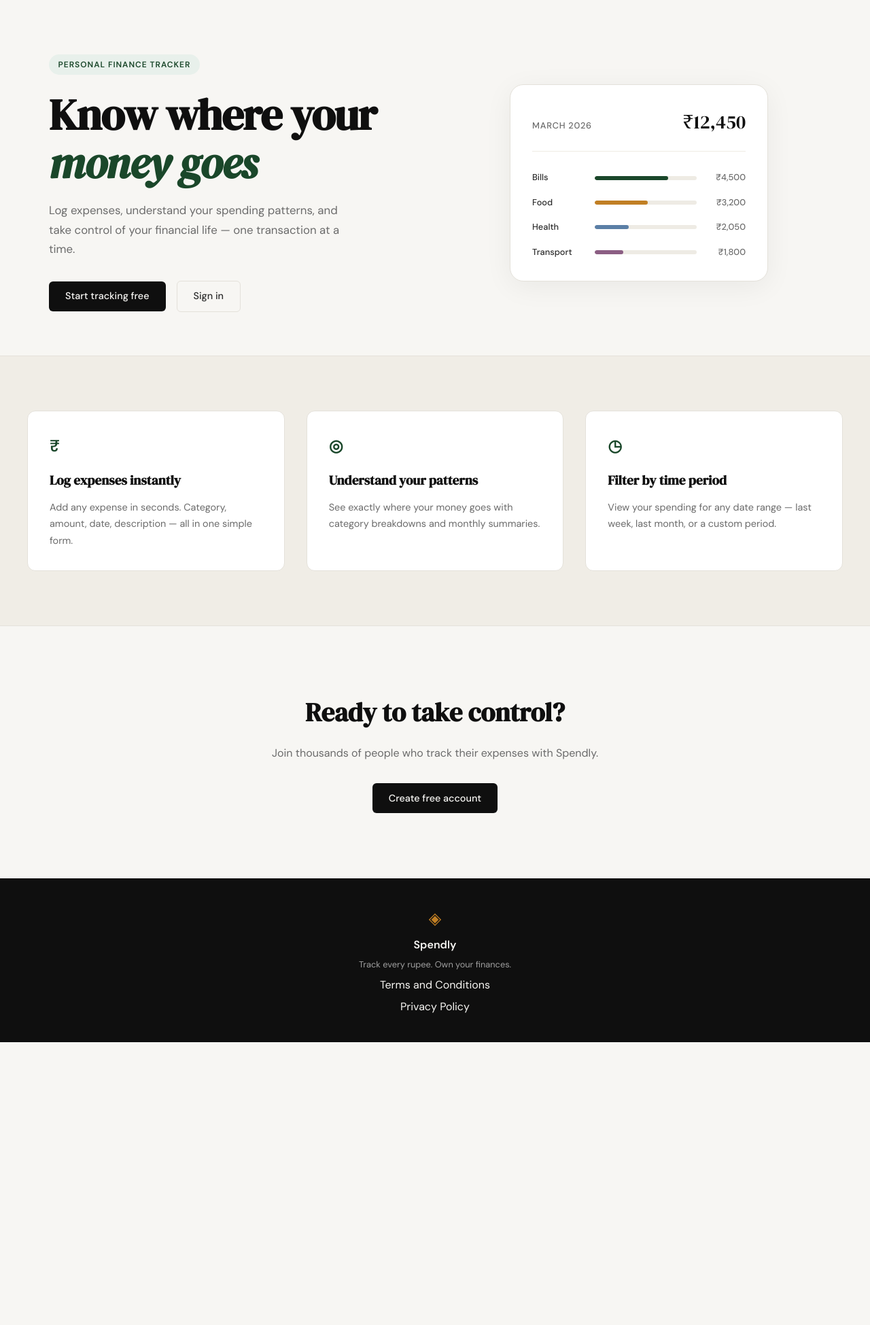
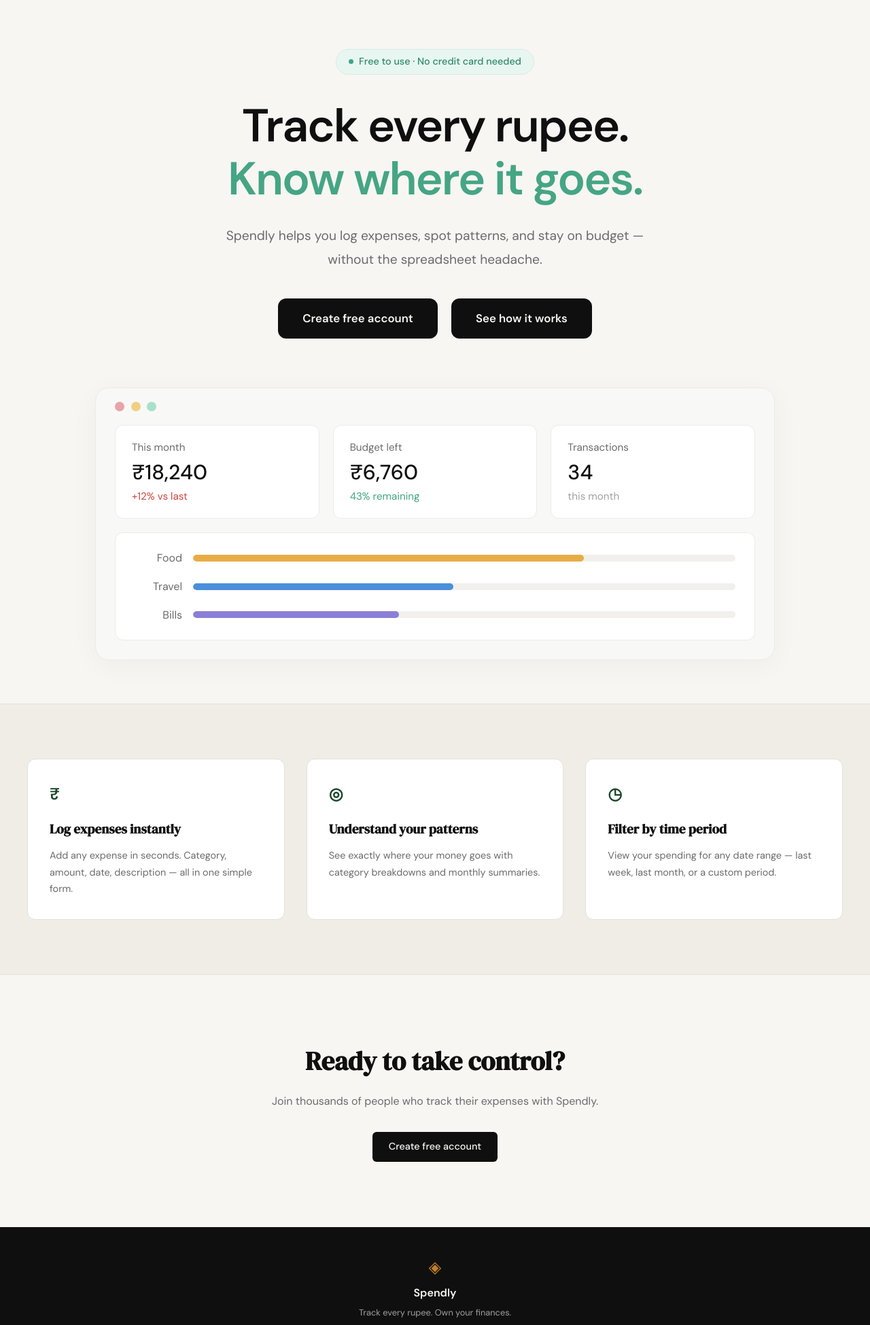
Before and after one commit to sagaraga/expense-tracker-project, a Flask app: page / in a window 1280 px wide. Shown: the part 61-2010 px from the top of the page at 68% size. Before the commit the page ends 1594 px from the top, so only its background shows below. Run offline with Flask 3, Linux system fonts and the light colour scheme.

Commit message:
added new pages and modified home page design

```diff
--- a/app.py
+++ b/app.py
@@ -20,6 +20,16 @@ def register():
 @app.route("/login")
 def login():
     return render_template("login.html")
+
+
+@app.route("/terms")
+def terms():
+    return render_template("terms.html")
+
+
+@app.route("/privacy")
+def privacy():
+    return render_template("privacy.html")
 
 
 # ------------------------------------------------------------------ #
--- a/static/css/style.css
+++ b/static/css/style.css
@@ -124,137 +124,182 @@ a { color: inherit; text-decoration: none; }
 /* ------------------------------------------------------------------ */
 
 .hero {
-    padding: 5rem 2rem 4rem;
-    display: grid;
-    grid-template-columns: 1fr 1fr;
-    gap: 4rem;
-    align-items: center;
+    padding: 4.5rem 2rem 4rem;
     max-width: var(--max-width);
+    margin: 0 auto;
+    text-align: center;
+}
+
+.hero-inner {
+    max-width: 760px;
     margin: 0 auto;
 }
 
 .hero-badge {
-    display: inline-block;
-    background: var(--accent-light);
-    color: var(--accent);
-    font-size: 0.75rem;
-    font-weight: 600;
-    letter-spacing: 0.08em;
-    text-transform: uppercase;
-    padding: 0.35rem 0.85rem;
+    display: inline-flex;
+    align-items: center;
+    gap: 0.5rem;
+    background: #e8f6f1;
+    color: #2f8a6b;
+    border: 1px solid #d3ede4;
+    font-size: 0.9rem;
+    font-weight: 500;
+    padding: 0.4rem 1.1rem;
     border-radius: 999px;
-    margin-bottom: 1.5rem;
+    margin-bottom: 2.25rem;
+}
+
+.hero-badge-dot {
+    width: 7px;
+    height: 7px;
+    border-radius: 50%;
+    background: #3fa585;
 }
 
 .hero-title {
-    font-family: var(--font-display);
-    font-size: clamp(2.5rem, 5vw, 4rem);
-    line-height: 1.1;
-    letter-spacing: -0.02em;
+    font-family: var(--font-body);
+    font-weight: 600;
+    font-size: clamp(2.5rem, 6vw, 4.25rem);
+    line-height: 1.15;
+    letter-spacing: -0.03em;
     color: var(--ink);
-    margin-bottom: 1.25rem;
+    margin-bottom: 1.75rem;
 }
 
-.hero-title em {
-    font-style: italic;
-    color: var(--accent);
-}
+.hero-title-accent { color: #45a585; }
 
 .hero-subtitle {
-    font-size: 1.05rem;
+    font-size: 1.2rem;
     color: var(--ink-muted);
-    line-height: 1.7;
-    max-width: 460px;
-    margin-bottom: 2rem;
+    line-height: 1.8;
+    max-width: 640px;
+    margin: 0 auto 2.5rem;
 }
 
 .hero-actions {
     display: flex;
-    gap: 1rem;
+    gap: 1.25rem;
     align-items: center;
+    justify-content: center;
+}
+
+.hero-actions .btn-primary {
+    padding: 1rem 2.25rem;
+    border-radius: var(--radius-md);
+    font-size: 1.05rem;
+    font-weight: 600;
 }
 
 /* ------------------------------------------------------------------ */
-/* Mock card (hero visual)                                             */
+/* Mock dashboard (hero visual)                                        */
 /* ------------------------------------------------------------------ */
 
 .hero-visual {
-    display: flex;
-    justify-content: center;
+    margin: 4.5rem auto 0;
+    max-width: 1000px;
 }
 
-.mock-card {
-    background: var(--paper-card);
-    border: 1px solid var(--border);
+.mock-window {
+    background: #f8f8f7;
+    border: 1px solid var(--border-soft);
     border-radius: var(--radius-lg);
-    padding: 2rem;
-    width: 100%;
-    max-width: 380px;
-    box-shadow: 0 8px 40px rgba(0,0,0,0.06);
+    padding: 1.25rem 1.75rem 1.75rem;
+    text-align: left;
+    box-shadow: 0 8px 40px rgba(0,0,0,0.04);
 }
 
-.mock-card-header {
+.mock-dots {
     display: flex;
-    justify-content: space-between;
-    align-items: baseline;
-    margin-bottom: 1.75rem;
-    padding-bottom: 1.25rem;
-    border-bottom: 1px solid var(--border-soft);
+    gap: 0.6rem;
+    margin-bottom: 1.25rem;
 }
 
-.mock-label {
-    font-size: 0.8rem;
-    font-weight: 500;
-    color: var(--ink-muted);
-    text-transform: uppercase;
-    letter-spacing: 0.06em;
+.mock-dot {
+    width: 14px;
+    height: 14px;
+    border-radius: 50%;
 }
 
-.mock-total {
-    font-family: var(--font-display);
-    font-size: 1.75rem;
-    color: var(--ink);
+.mock-dot-red { background: #eaa3a8; }
+.mock-dot-yellow { background: #f1cf82; }
+.mock-dot-green { background: #a9e0cc; }
+
+.mock-stats {
+    display: grid;
+    grid-template-columns: repeat(3, 1fr);
+    gap: 1.25rem;
+    margin-bottom: 1.25rem;
 }
 
-.mock-bars { display: flex; flex-direction: column; gap: 1rem; }
+.mock-stat {
+    display: flex;
+    flex-direction: column;
+    gap: 0.25rem;
+    background: var(--paper-card);
+    border: 1px solid var(--border-soft);
+    border-radius: var(--radius-md);
+    padding: 1.25rem 1.5rem;
+}
+
+.mock-stat-label {
+    font-size: 0.95rem;
+    color: var(--ink-muted);
+}
+
+.mock-stat-value {
+    font-size: 1.9rem;
+    font-weight: 500;
+    color: var(--ink);
+    line-height: 1.3;
+}
+
+.mock-stat-note {
+    font-size: 0.95rem;
+    color: var(--ink-faint);
+}
+
+.mock-stat-down { color: #d0453f; }
+.mock-stat-up { color: #3fa585; }
+
+.mock-bars {
+    display: flex;
+    flex-direction: column;
+    gap: 1rem;
+    background: var(--paper-card);
+    border: 1px solid var(--border-soft);
+    border-radius: var(--radius-md);
+    padding: 1.5rem 1.75rem;
+}
 
 .mock-bar-row {
     display: grid;
-    grid-template-columns: 80px 1fr 60px;
+    grid-template-columns: 70px 1fr;
     align-items: center;
-    gap: 0.75rem;
+    gap: 1rem;
 }
 
 .mock-cat {
-    font-size: 0.8rem;
-    font-weight: 500;
-    color: var(--ink-soft);
+    font-size: 1rem;
+    color: var(--ink-muted);
+    text-align: right;
 }
 
 .mock-bar-track {
-    height: 6px;
-    background: var(--border-soft);
+    height: 10px;
+    background: #f1f0ec;
     border-radius: 999px;
     overflow: hidden;
 }
 
 .mock-bar {
     height: 100%;
-    background: var(--accent);
     border-radius: 999px;
     transition: width 0.6s ease;
 }
 
-.mock-bar-2 { background: var(--accent-2); }
-.mock-bar-3 { background: #5b7fa6; }
-.mock-bar-4 { background: #8b5e83; }
-
-.mock-amt {
-    font-size: 0.8rem;
-    font-weight: 500;
-    color: var(--ink-muted);
-    text-align: right;
-}
+.mock-bar-food { background: #e8ac45; }
+.mock-bar-travel { background: #4a8fdc; }
+.mock-bar-bills { background: #8a7fd6; }
 
 /* ------------------------------------------------------------------ */
 /* Buttons                                                             */
--- a/templates/base.html
+++ b/templates/base.html
@@ -34,8 +34,8 @@
             <span class="brand-icon">◈</span>
             <span class="footer-name">Spendly</span>
             <p class="footer-copy">Track every rupee. Own your finances.</p>
-            <a href="#">Terms and Conditions</a>
-            <a href="#">Privacy Policy</a>
+            <a href="{{ url_for('terms') }}">Terms and Conditions</a>
+            <a href="{{ url_for('privacy') }}">Privacy Policy</a>
         </div>
     </footer>
 
--- a/templates/landing.html
+++ b/templates/landing.html
@@ -6,55 +6,56 @@
 
 <section class="hero">
     <div class="hero-inner">
-        <div class="hero-badge">Personal Finance Tracker</div>
+        <div class="hero-badge"><span class="hero-badge-dot"></span>Free to use · No credit card needed</div>
         <h1 class="hero-title">
-            Know where your<br>
-            <em>money goes</em>
+            Track every rupee.<br>
+            <span class="hero-title-accent">Know where it goes.</span>
         </h1>
         <p class="hero-subtitle">
-            Log expenses, understand your spending patterns,
-            and take control of your financial life —
-            one transaction at a time.
+            Spendly helps you log expenses, spot patterns, and stay
+            on budget — without the spreadsheet headache.
         </p>
         <div class="hero-actions">
-            <a href="{{ url_for('register') }}" class="btn-primary">Start tracking free</a>
-            <a href="{{ url_for('login') }}" class="btn-ghost">Sign in</a>
+            <a href="{{ url_for('register') }}" class="btn-primary">Create free account</a>
+            <a href="#" class="btn-primary">See how it works</a>
         </div>
     </div>
     <div class="hero-visual">
-        <div class="mock-card">
-            <div class="mock-card-header">
-                <span class="mock-label">March 2026</span>
-                <span class="mock-total">₹12,450</span>
+        <div class="mock-window">
+            <div class="mock-dots">
+                <span class="mock-dot mock-dot-red"></span>
+                <span class="mock-dot mock-dot-yellow"></span>
+                <span class="mock-dot mock-dot-green"></span>
+            </div>
+            <div class="mock-stats">
+                <div class="mock-stat">
+                    <span class="mock-stat-label">This month</span>
+                    <span class="mock-stat-value">₹18,240</span>
+                    <span class="mock-stat-note mock-stat-down">+12% vs last</span>
+                </div>
+                <div class="mock-stat">
+                    <span class="mock-stat-label">Budget left</span>
+                    <span class="mock-stat-value">₹6,760</span>
+                    <span class="mock-stat-note mock-stat-up">43% remaining</span>
+                </div>
+                <div class="mock-stat">
+                    <span class="mock-stat-label">Transactions</span>
+                    <span class="mock-stat-value">34</span>
+                    <span class="mock-stat-note">this month</span>
+                </div>
             </div>
             <div class="mock-bars">
                 <div class="mock-bar-row">
-                    <span class="mock-cat">Bills</span>
-                    <div class="mock-bar-track">
-                        <div class="mock-bar" style="width: 72%"></div>
-                    </div>
-                    <span class="mock-amt">₹4,500</span>
+                    <span class="mock-cat">Food</span>
+                    <div class="mock-bar-track"><div class="mock-bar mock-bar-food" style="width: 72%"></div></div>
                 </div>
                 <div class="mock-bar-row">
-                    <span class="mock-cat">Food</span>
-                    <div class="mock-bar-track">
-                        <div class="mock-bar mock-bar-2" style="width: 52%"></div>
-                    </div>
-                    <span class="mock-amt">₹3,200</span>
+                    <span class="mock-cat">Travel</span>
+                    <div class="mock-bar-track"><div class="mock-bar mock-bar-travel" style="width: 48%"></div></div>
                 </div>
                 <div class="mock-bar-row">
-                    <span class="mock-cat">Health</span>
-                    <div class="mock-bar-track">
-                        <div class="mock-bar mock-bar-3" style="width: 33%"></div>
-                    </div>
-                    <span class="mock-amt">₹2,050</span>
-                </div>
-                <div class="mock-bar-row">
-                    <span class="mock-cat">Transport</span>
-                    <div class="mock-bar-track">
-                        <div class="mock-bar mock-bar-4" style="width: 28%"></div>
-                    </div>
-                    <span class="mock-amt">₹1,800</span>
+                    <span class="mock-cat">Bills</span>
+                    <div class="mock-bar-track"><div class="mock-bar mock-bar-bills" style="width: 38%"></div></div>
                 </div>
             </div>
         </div>
```
Also changed, not shown: other parts of static/css/style.css (+54 -9 lines), templates/privacy.html (added, +52 -0 lines), templates/terms.html (added, +53 -0 lines).
